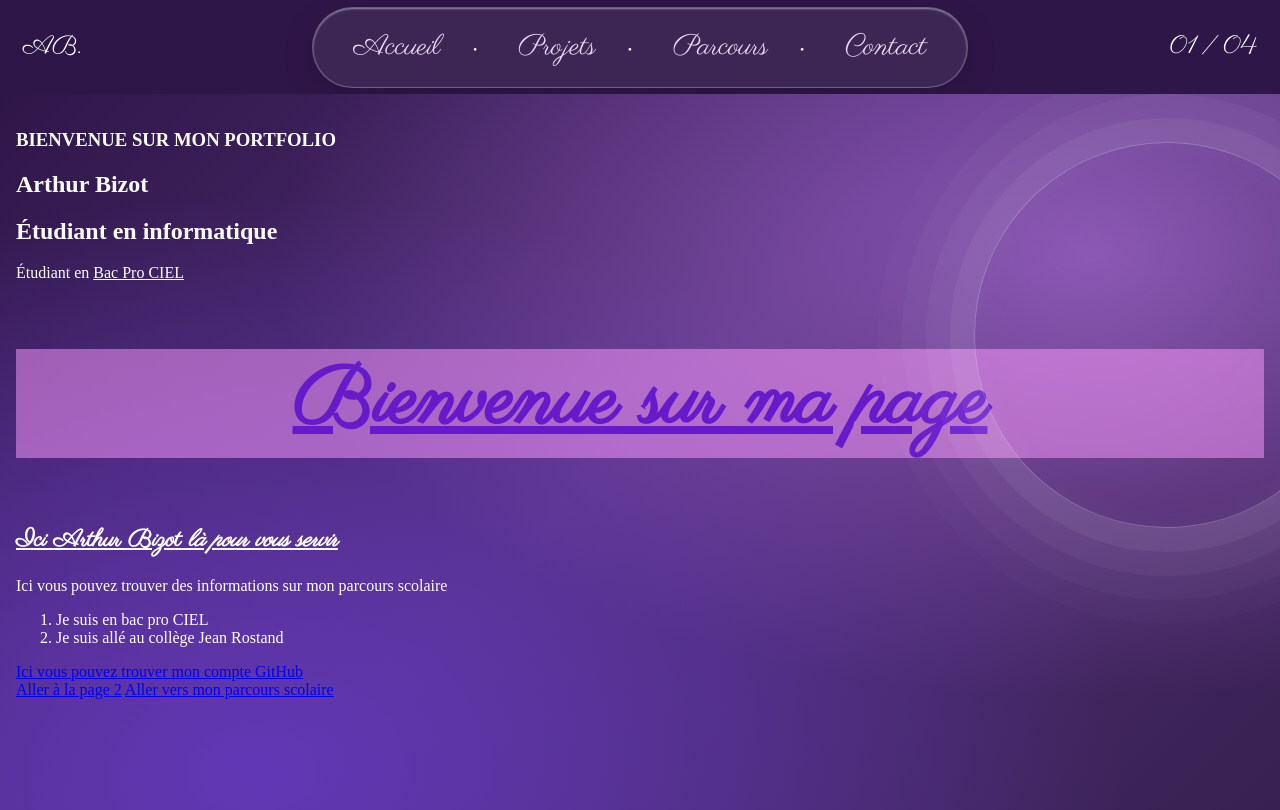
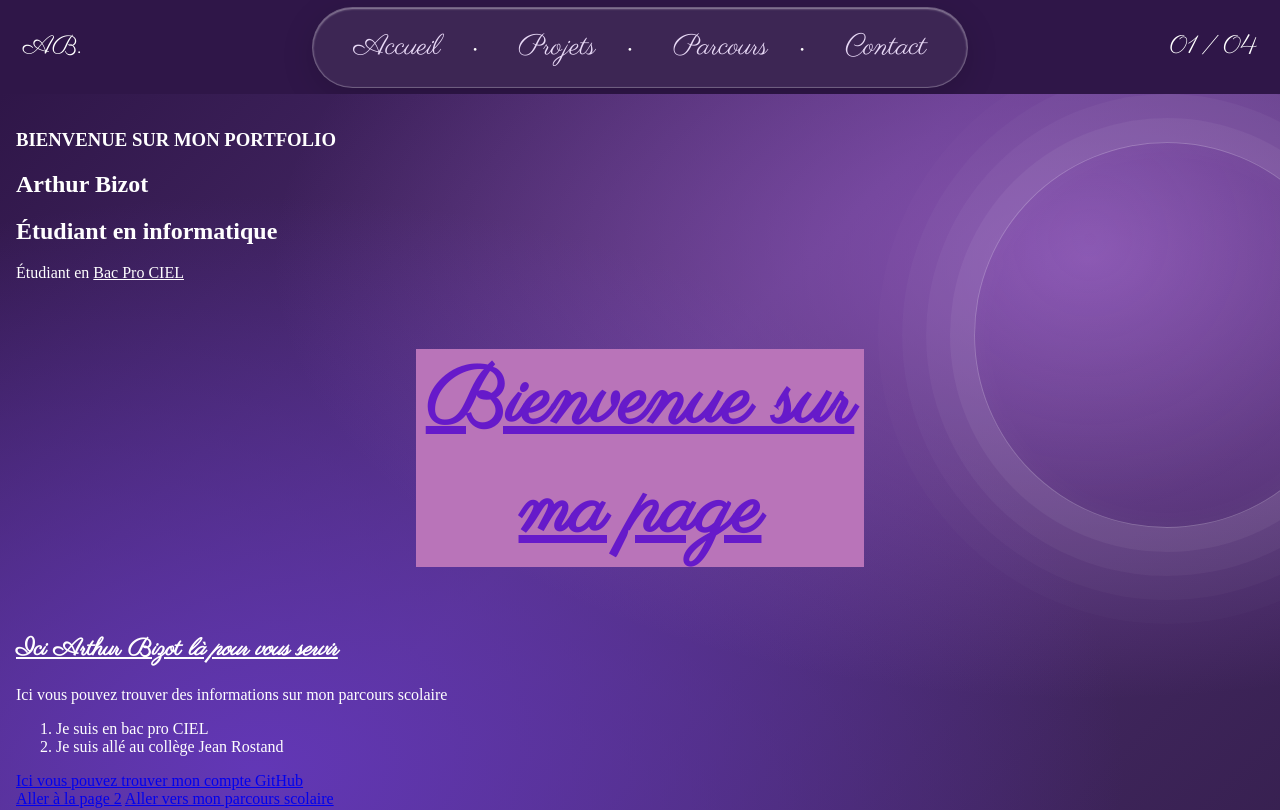
Before and after one commit to Arthurxk20/Arthurxk20.github.io, a plain HTML site: page index.html in a window 1280 px wide. Shown: the top 810 px of the page. Drawn offline with Linux system fonts and the light colour scheme.

Commit message:
petit changement h1

```diff
--- a/style.css
+++ b/style.css
@@ -38,7 +38,6 @@ H2 {
     display: grid;
     grid-template-columns: 1fr auto 1fr;
     align-items: center;
-
     font-family: "Parisienne", cursive;
 }
 
@@ -82,6 +81,7 @@ H2 {
     align-items: center;
     list-style: none;
     gap: 40px;
+
 
     /* Dimensions et espacements */
     width: fit-content;
@@ -163,7 +163,8 @@ nav li:not(:last-child)::after {
     font-family: "Parisienne", cursive;
     font-size: 5em;
     text-align: center;
-    background-color: rgba(255, 155, 255, 0.5);
+    background-color: rgb(185, 116, 185);
+    margin-inline: 5em;
 }
 
 
```
